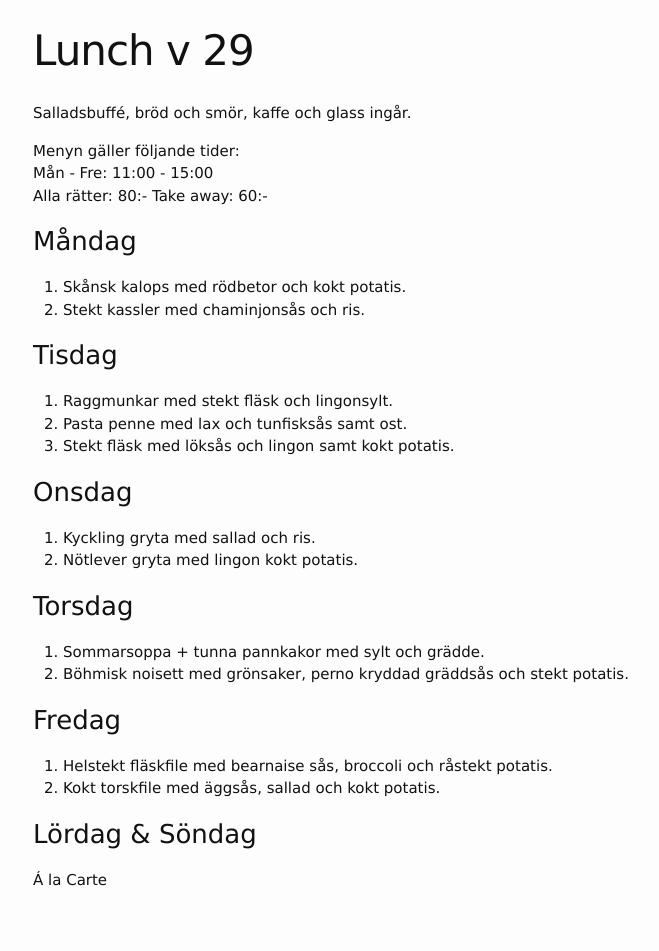
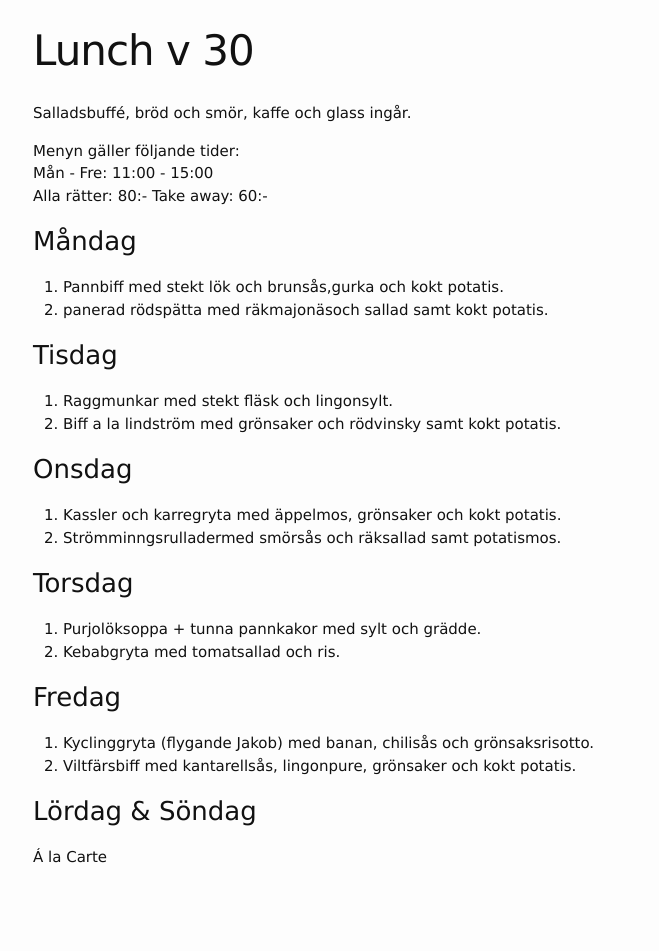
Before and after one commit to FarInn62/farinn62.github.io, a Jekyll site: the page built from lunch.md, in a window 1280 px wide. Shown: the whole page, without its empty margins (237-896 px from the left). Built offline with Jekyll 4.4.1, drawn with Linux system fonts in a browser that asks for light colours; after the commit the page ends 929 px from its top, so only the background shows below that.

Commit message:
Update lunch.md

```diff
--- a/lunch.md
+++ b/lunch.md
@@ -1,6 +1,6 @@
 ---
 layout: foodmenu
-title: Lunch v 29
+title: Lunch v 30
 permalink: /lunch/
 published: true
 ---
@@ -12,29 +12,28 @@ Alla rätter: 80:- Take away: 60:-
 
 ### Måndag
 
-1. Skånsk kalops med rödbetor och kokt potatis.
-2. Stekt kassler med chaminjonsås och ris.
+1. Pannbiff med stekt lök och brunsås,gurka och kokt potatis.
+2. panerad rödspätta med räkmajonäsoch sallad samt kokt potatis.
 
 ### Tisdag
 
 1. Raggmunkar med stekt fläsk och lingonsylt.
-2. Pasta penne med lax och tunfisksås samt ost.
-3. Stekt fläsk med löksås och lingon samt kokt potatis.
+2. Biff a la lindström med grönsaker och rödvinsky samt kokt potatis.
 
 ### Onsdag
 
-1. Kyckling gryta med sallad och ris.
-2. Nötlever gryta med lingon kokt potatis.
+1. Kassler och karregryta med äppelmos, grönsaker och kokt potatis.
+2. Strömminngsrulladermed smörsås och räksallad samt potatismos.
 
 ### Torsdag
 
-1. Sommarsoppa + tunna pannkakor med sylt och grädde.
-2. Böhmisk noisett med grönsaker, perno kryddad gräddsås och stekt potatis.
+1. Purjolöksoppa + tunna pannkakor med sylt och grädde.
+2. Kebabgryta med tomatsallad och ris.
 
 ### Fredag
 
-1. Helstekt fläskfile med bearnaise sås, broccoli och råstekt potatis.
-2. Kokt torskfile med äggsås, sallad och kokt potatis.
+1. Kyclinggryta (flygande Jakob) med banan, chilisås och grönsaksrisotto.
+2. Viltfärsbiff med kantarellsås, lingonpure, grönsaker och kokt potatis.
 
 ### Lördag & Söndag
 
```
